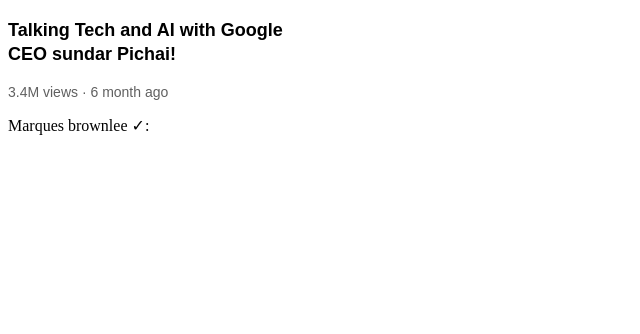
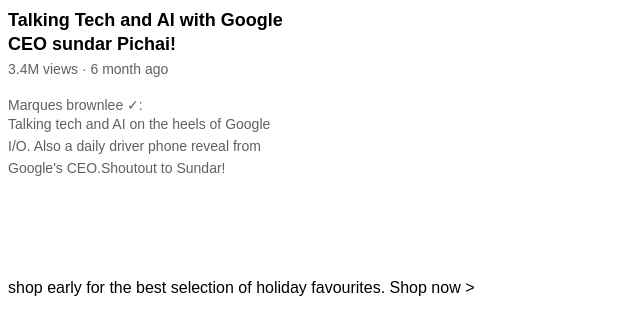
Before and after one commit to Ashutoshkr23/YoutubeClone, a plain HTML site: page index.html in a window 1280 px wide. Shown: the whole page, without its empty margins (0-640 px from the left). Drawn offline with Linux system fonts and the light colour scheme.

Commit message:
text-style-2

```diff
--- a/index.html
+++ b/index.html
@@ -7,21 +7,34 @@
     <meta name="viewport" content="width=device-width, initial-scale=1.0">
     <title>Document</title>
     <style>
+        p{
+            font-family: Arial;
+            margin-top: 0;
+            margin-bottom: 0;
+        }
         .video-title{
-            font-family: Arial, Helvetica, sans-serif;
             font-size: 18px;
             font-weight: bold;
             width: 300px;
             line-height: 24px;
+            margin-bottom: 5px;
         }
         .video-stats{
-            font-family: Arial;
             font-size: 14px;
             color: rgb(96, 96, 96);
             margin-top: 0;
+            margin-bottom: 20px;
         }
         .video-author{
-
+            font-size: 14px;
+            color: rgb(96, 96, 96);
+        }
+        .video-description{
+            font-size: 14px;
+            color: rgb(96, 96, 96);
+            width: 280px;
+            line-height: 22px;
+            margin-bottom: 100px;
         }
     </Style>
 </head>
@@ -34,6 +47,12 @@
     <p class="video-author">
         Marques brownlee &#10003:
     </p>
+    <p class="video-description">
+       Talking tech and AI on the heels of Google I/O. Also a daily driver phone reveal from Google's CEO.Shoutout to Sundar!
+    </p>
+    <p>
+        shop early for the best selection of holiday favourites. Shop now &#62;
+    </p>
 </body>
 
 </html>
```
